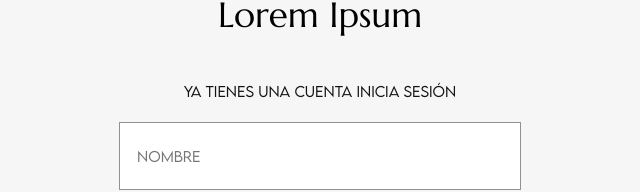
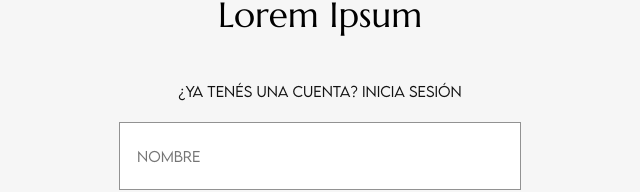
Before and after one commit to katy089/c15-08-t-Epicureos, a React (Create React App) app in the folder frontend/: page / in a window 1280 px wide. Shown: the part 142-334 px from the top of the page, without its empty margins (320-960 px from the left). Built offline with nearby package versions, Linux system fonts and the light colour scheme.

Commit message:
Fix typo

```diff
--- a/frontend/src/Pages/Signup.jsx
+++ b/frontend/src/Pages/Signup.jsx
@@ -8,7 +8,6 @@ function Signup() {
     return (
       <div
         style={{
-
           display: "flex",
           flexDirection: "column",
           height: "100%",
@@ -20,7 +19,11 @@ function Signup() {
         }}
       >
         <h1
-          style={{ fontFamily: "Marcellus", fontWeight: "300", fontSize: "35px" }}
+          style={{
+            fontFamily: "Marcellus",
+            fontWeight: "300",
+            fontSize: "35px",
+          }}
         >
           Lorem Ipsum
         </h1>
@@ -35,7 +38,7 @@ function Signup() {
               fontSize: "14px",
             }}
           >
-            YA TIENES UNA CUENTA INICIA SESIÓN
+            ¿YA TENÉS UNA CUENTA? INICIA SESIÓN
           </h2>
         </a>
         <InputNom></InputNom>
```
